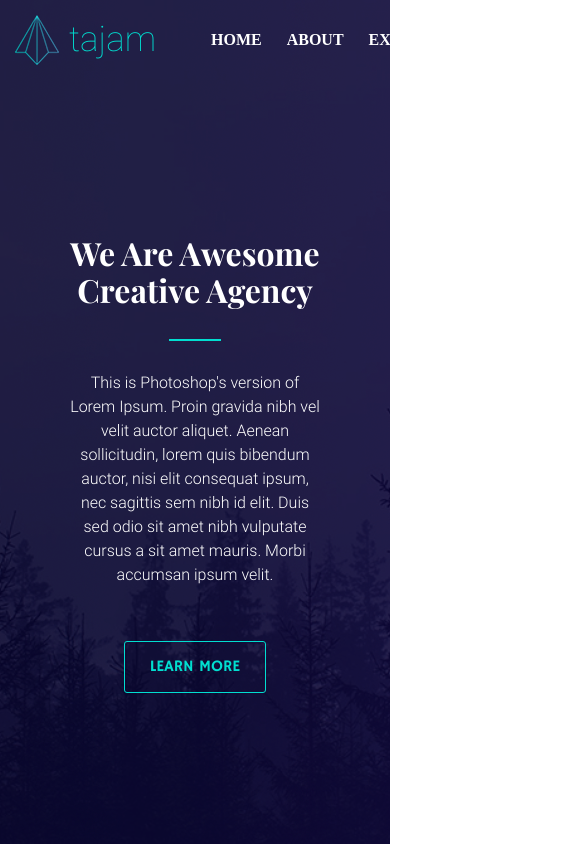
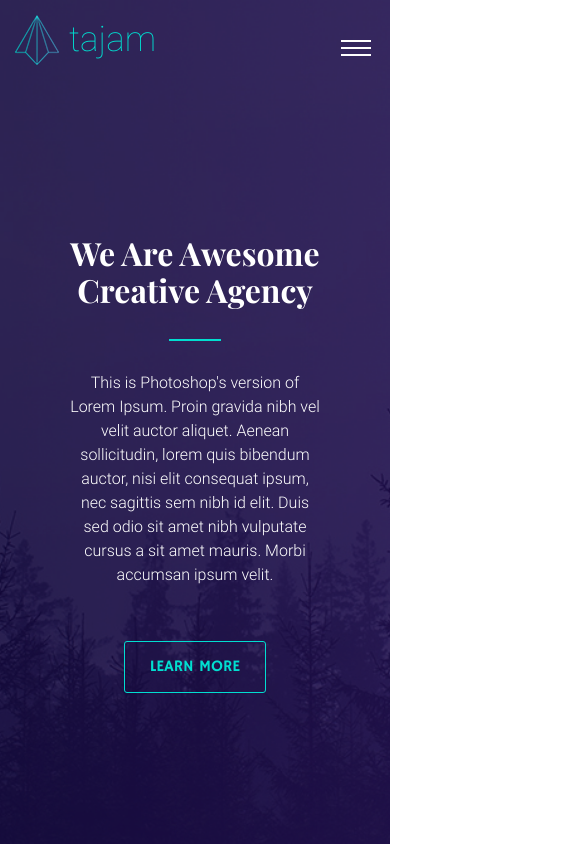
Before and after one commit to gavryk/Tajam, a plain HTML site: page index.html in a window 390 px wide. Shown: the top 844 px of the page, 585 px wide, since content can reach past the window. Drawn offline with nearby package versions, Linux system fonts and the light colour scheme; files that its build step writes are made by us from their sources.

Commit message:
create burger button

```diff
--- a/index.html
+++ b/index.html
@@ -15,14 +15,14 @@
         <div class="container">
             <div class="row">
                 <div class="hat">
-                    <div class="col-lg-4 col-md-4 col-sm-12">
+                    <div class="col-lg-2 col-md-4">
                         <div class="logo">
                             <a href="#"><img src="img/logo.png" alt="logo">tajam</a>
                         </div>
                     </div>
-                    <div class="col-lg-8 col-md-8 col-sm-12">
+                    <div class="col-lg-10 col-md-8">
                         <div class="menu">
-                            <nav>
+                            <nav id="burger-menu">
                                 <a href="#">Home</a>
                                 <a href="#">About</a>
                                 <a href="#">Expertise</a>
@@ -31,6 +31,11 @@
                                 <a href="#">Peoplesay</a>
                                 <a href="#">Contact</a>
                             </nav>
+                            <div id="burger" class="burger">
+                                <span></span>
+                                <span></span>
+                                <span></span>
+                            </div>
                         </div>
                     </div>
                 </div>
@@ -56,5 +61,6 @@
             </div>
         </div>
     </section>
+    <script src="js/script.js" type="text/javascript"></script>
 </body>
 </html>
--- /dev/null
+++ b/js/script.js
@@ -0,0 +1,6 @@
+var burger = document.getElementById('burger');
+var menu = document.getElementById('burger-menu');
+
+burger.addEventListener('click', function() {
+   menu.classList.toggle('menu_active');
+});
--- a/sass/header.scss
+++ b/sass/header.scss
@@ -1,7 +1,7 @@
 header {
   height: 100vh;
-  background: url(../img/bg-fon.png),
-  url(../img/first-bg.jpg) no-repeat  center / cover;
+  background: url(../img/bg-fon.png)no-repeat center / cover,
+  url(../img/first-bg.jpg) no-repeat  center top / cover;
   padding-top: 15px;
   .hat {
     display: flex;
@@ -9,9 +9,6 @@ header {
     align-items: center;
     width: 100%;
     .logo {
-      display: flex;
-      align-items: center;
-      justify-content: space-between;
       a {
         display: flex;
         align-items: center;
@@ -26,9 +23,9 @@ header {
       }
     }
     .menu {
+      display: flex;
+      justify-content: space-around;
       nav {
-        display: flex;
-        justify-content: space-between;
         text-transform: uppercase;
         align-items: center;
         a {
@@ -40,6 +37,21 @@ header {
             color: #01ded0;
           }
         }
+      }
+      .burger {
+        cursor: pointer;
+        display: none;
+        span {
+          display: block;
+          width: 30px;
+          height: 2px;
+          background: #fff;
+          margin-bottom: 5px;
+        }
+      }
+      .menuActive {
+        transform: translateX(0%);
+        transition: 1s ease-out;
       }
     }
   }
--- a/sass/mobile.scss
+++ b/sass/mobile.scss
@@ -1,3 +1,36 @@
+@media(max-width: 768px) {
+  header {
+    .hat {
+      .menu {
+        nav {
+          display: flex;
+          flex-direction: column;
+          position: absolute;
+          background: rgba(19, 19, 19, 0.46);
+          width: 200%;
+          top: 35px;
+          right: 5%;
+          transform: translateX(-116%);
+          transition: 1s ease-out;
+          a {
+            margin: 10px auto;
+          }
+        }
+        .menu_active {
+          transform: translateX(0%);
+          transition: 1s ease-out;
+        }
+        .burger {
+          display: block;
+          position: absolute;
+          top: 0;
+          right: 10%;
+        }
+      }
+    }
+  }
+}
+
 @media(max-width: 976px) {
   header {
     .hat {
```
